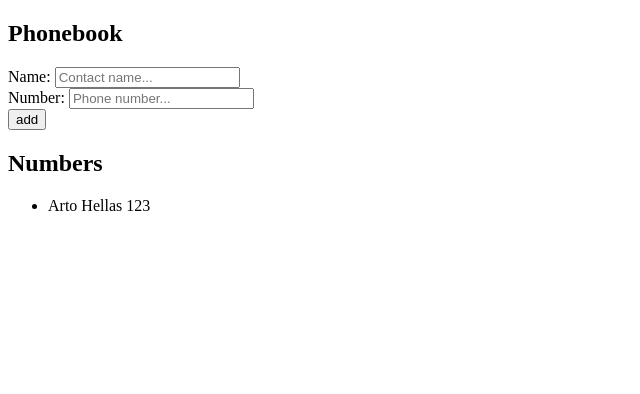
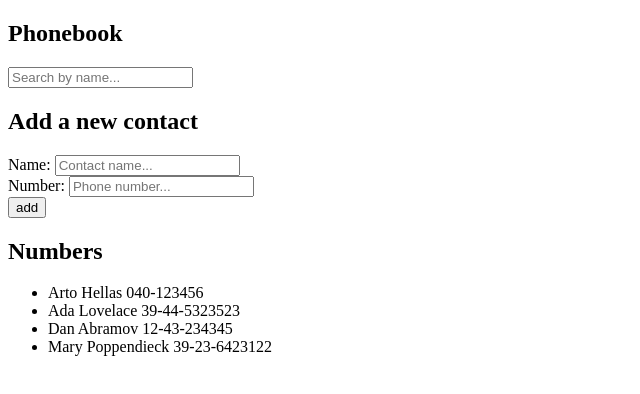
Before and after one commit to devluxor/full-stack-open, a React (Vite) app in the folder part2/phonebook/: page / in a window 1280 px wide. Shown: the top 394 px of the page, without its empty margins (0-640 px from the left). Built offline with nearby package versions, Linux system fonts and the light colour scheme.

Commit message:
Finish 2.9

```diff
--- a/part2/phonebook/src/App.jsx
+++ b/part2/phonebook/src/App.jsx
@@ -5,10 +5,20 @@ import AddContactForm from './components/Forms'
 
 const App = () => {
   const [persons, setPersons] = useState([
-    { id: 1, name: 'Arto Hellas', number: '123' }
+    { name: 'Arto Hellas', number: '040-123456', id: 1 },
+    { name: 'Ada Lovelace', number: '39-44-5323523', id: 2 },
+    { name: 'Dan Abramov', number: '12-43-234345', id: 3 },
+    { name: 'Mary Poppendieck', number: '39-23-6423122', id: 4 }
   ])
+
   const [newName, setNewName] = useState('')
   const [newNumber, setNewNumber] = useState('')
+  const [showAll, setShowAll] = useState(true)
+  const [searchString, setSearchString] = useState('')
+
+  const contactsToShow = showAll
+    ? persons
+    : persons.filter(person => (new RegExp(`${searchString}`, 'iu')).test(person.name))
 
   const addNewContact = (event) => {
     event.preventDefault()
@@ -36,6 +46,13 @@ const App = () => {
   return (
     <>
       <Header text='Phonebook' />
+      <SearchInput
+        setSearchString={setSearchString}
+        setShowAll={setShowAll}
+      />
+
+      <Header text='Add a new contact' />
+
       <AddContactForm
         newContact={addNewContact}
         setNewName={setNewName}
@@ -44,7 +61,7 @@ const App = () => {
         newNumber={newNumber}
         />
       <Header text='Numbers' />
-      <ContactList contacts={persons} />
+      <ContactList contacts={contactsToShow} />
     </>
   )
 }
@@ -53,4 +70,19 @@ const Header = ({text}) => {
   return <h2>{text}</h2>
 }
 
+const SearchInput = ({setShowAll, setSearchString}) => {
+  const handleSearch = (e) => {
+    const searchString = e.target.value
+    setSearchString(searchString)
+    setShowAll(searchString.trim() === '')
+  }
+
+  return (
+    <input
+      placeholder='Search by name...'
+      onChange={handleSearch}
+    ></input>
+  )
+}
+
 export default App
```
